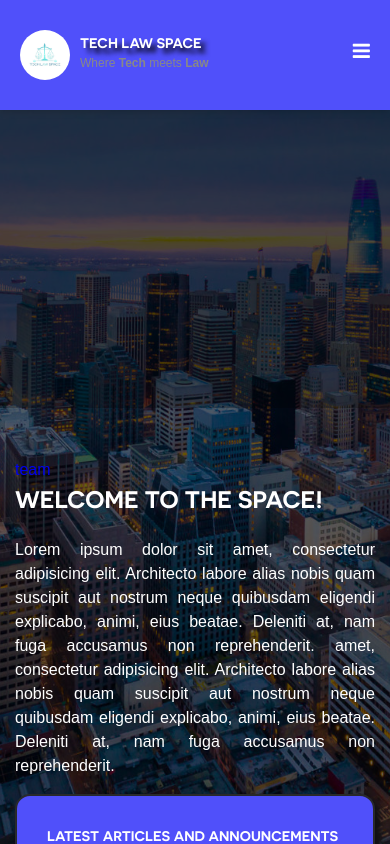
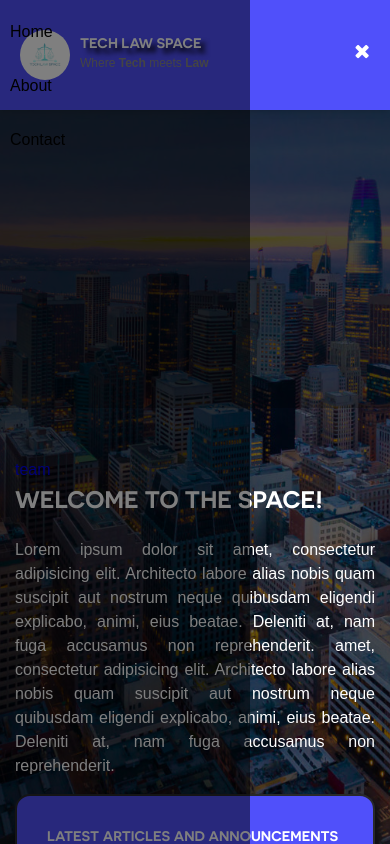
Before and after one commit to Harry654/techlawspace, a React (Create React App) app: page / in a window 390 px wide. Both pictures are taken after a click on the button 361 px from the left and 51 px from the top of the page. Shown: the top 844 px of the page. Built offline with nearby package versions, Linux system fonts and the light colour scheme.

Commit message:
chore: implemented drawer for nav menu

```diff
--- a/src/components/navBar/NavBar.css
+++ b/src/components/navBar/NavBar.css
@@ -10,8 +10,8 @@
     left: 0;
     height: 100%;
     width: 250px;
-    background-color: #fff;
-    z-index: 1;
+    z-index: 3;
+    background-color: rgba(0, 0, 0, 0.5);
     transform: translateX(-100%);
     transition: transform 0.3s ease-in-out;
   }
--- a/src/components/navBar/NavBar.jsx
+++ b/src/components/navBar/NavBar.jsx
@@ -1,40 +1,120 @@
-import React from 'react';
-import './NavBar.css';
+import React, { useState, useEffect } from "react";
+import "./NavBar.css";
 import logo from "../../images/logo.png";
-import { Link } from 'react-router-dom';
+import { Link } from "react-router-dom";
+
+// const NavigationDrawer = () => {
+
+// 	return (
+
+//   );
+// };
 
 function NavBar({ currentPage }) {
-	function getPage(test){
+  const [isOpen, setIsOpen] = useState(false);
+
+  const toggleDrawer = () => {
+    setIsOpen(!isOpen);
+  };
+
+  const [isMobile, setIsMobile] = useState(false);
+  useEffect(() => {
+    const checkWindowSize = () => {
+      setIsMobile(window.innerWidth < 768);
+    };
+
+    checkWindowSize();
+    window.addEventListener("resize", checkWindowSize);
+
+    return () => {
+      window.removeEventListener("resize", checkWindowSize);
+    };
+  }, []);
+
+  function getPage(test) {
     if (test === currentPage) return { borderBottom: "3px solid #ac8074" };
     return {};
   }
+  //   return <NavigationDrawer />
   return (
     <>
       <header className="site-header navbar">
         <div className="container">
           <Link to="/" id="branding">
-					<img src={logo} alt="Tech Law Space logo" className="logo" style={{ height: "50px", width: "50px" }}  />
+            <img
+              src={logo}
+              alt="Tech Law Space logo"
+              className="logo"
+              style={{ height: "50px", width: "50px" }}
+            />
             <div className="branding-copy">
               <h1 className="site-title">Tech Law Space</h1>
-						<small className="site-description">Where <b>Tech</b> meets <b>Law</b></small>
+              <small className="site-description">
+                Where <b>Tech</b> meets <b>Law</b>
+              </small>
             </div>
           </Link>
 
           <nav className="main-navigation">
-					<button type="button" className="menu-toggle"><i className="fa fa-bars"></i></button>
+            <button
+              type="button"
+              className="menu-toggle"
+              onClick={toggleDrawer}
+            >
+              {!isOpen ? (
+                <i className="fa fa-bars"></i>
+              ) : (
+                <i className="fa fa-times"></i>
+              )}
+            </button>
             <ul className="menu">
-						<li className="menu-item"><Link to="/" style={getPage("home")}>Home</Link></li>
-						<li className="menu-item"><Link to="/about" style={getPage("about")}>About Us</Link></li>
-						<li className="menu-item"><Link to="/our-team" style={getPage("our-team")}>Our Team</Link></li>
-						<li className="menu-item"><Link to="/publications" style={getPage("publications")}>Publications</Link></li>
+              <li className="menu-item">
+                <Link to="/" style={getPage("home")}>
+                  Home
+                </Link>
+              </li>
+              <li className="menu-item">
+                <Link to="/about" style={getPage("about")}>
+                  About Us
+                </Link>
+              </li>
+              <li className="menu-item">
+                <Link to="/our-team" style={getPage("our-team")}>
+                  Our Team
+                </Link>
+              </li>
+              <li className="menu-item">
+                <Link to="/publications" style={getPage("publications")}>
+                  Publications
+                </Link>
+              </li>
             </ul>
           </nav>
           <nav className="mobile-navigation"></nav>
         </div>
       </header>
       <div className="top-margin"></div>
+
+      {isMobile && (
+        <>
+          <nav className={`navigation__drawer ${isOpen ? "is-open" : ""}`}>
+            <ul>
+              <li>
+                <a href="#">Home</a>
+              </li>
+              <li>
+                <a href="#">About</a>
+              </li>
+              <li>
+                <a href="#">Contact</a>
+              </li>
+            </ul>
+          </nav>
         </>
-  )
+      )}
+
+    </>
+  );
 }
 
 export default NavBar;
```
Lines whose indentation alone changed are shown as unchanged.
